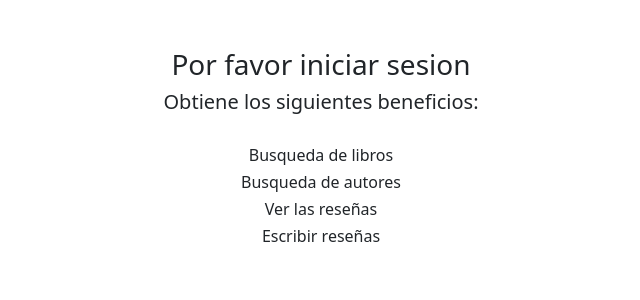
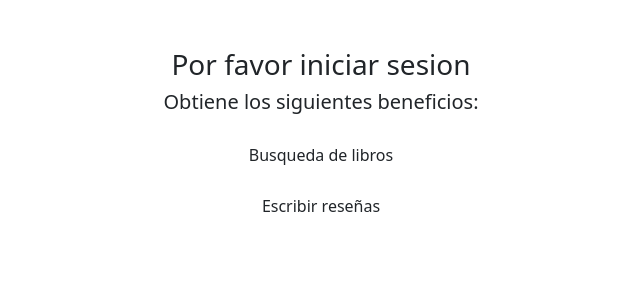
Before and after one commit to rolandob18/cs50w-project1, a Flask app: page / in a window 1280 px wide. Shown: the part 66-366 px from the top of the page, without its empty margins (319-959 px from the left). Run offline with Flask 2, Linux system fonts and the light colour scheme; parts of the project's set-up code (start-up, migrations or seed data) failed here and were passed over.

Commit message:
Update index.html

```diff
--- a/templates/index.html
+++ b/templates/index.html
@@ -10,7 +10,7 @@
     {% if session.user_id %}
         <br>
         <div>
-            <h3>Busqueda</h3><br>
+            <h3 style="color: aliceblue;">Busqueda</h3><br>
             <form action="/libros_libros" method="post">
                 <div class="form-group">
                     <input style="width:300px;"autocomplete="off" autofocus class="form-control mx-auto w-uto" name="buscar" placeholder="Ingresar isbn, titulo, autor, o año" type="text">
@@ -24,15 +24,12 @@
                 <div id="info_div">
                     <H3>Por favor iniciar sesion</H3>
                     <h5>Obtiene los siguientes beneficios:</h5><br>
-                    <h6> Busqueda de libros</h6>
-                    <h6> Busqueda de autores</h6>
-                    <h6> Ver las reseñas</h6>
-                    <h6> Escribir reseñas</h6>
+                    <h6> Busqueda de libros</h6><br>
+                    <h6> Escribir reseñas</h6> <br>
                     </div>
             </div>
         </div>
 
     {% endif %}
 
-
 {% endblock %}
```
